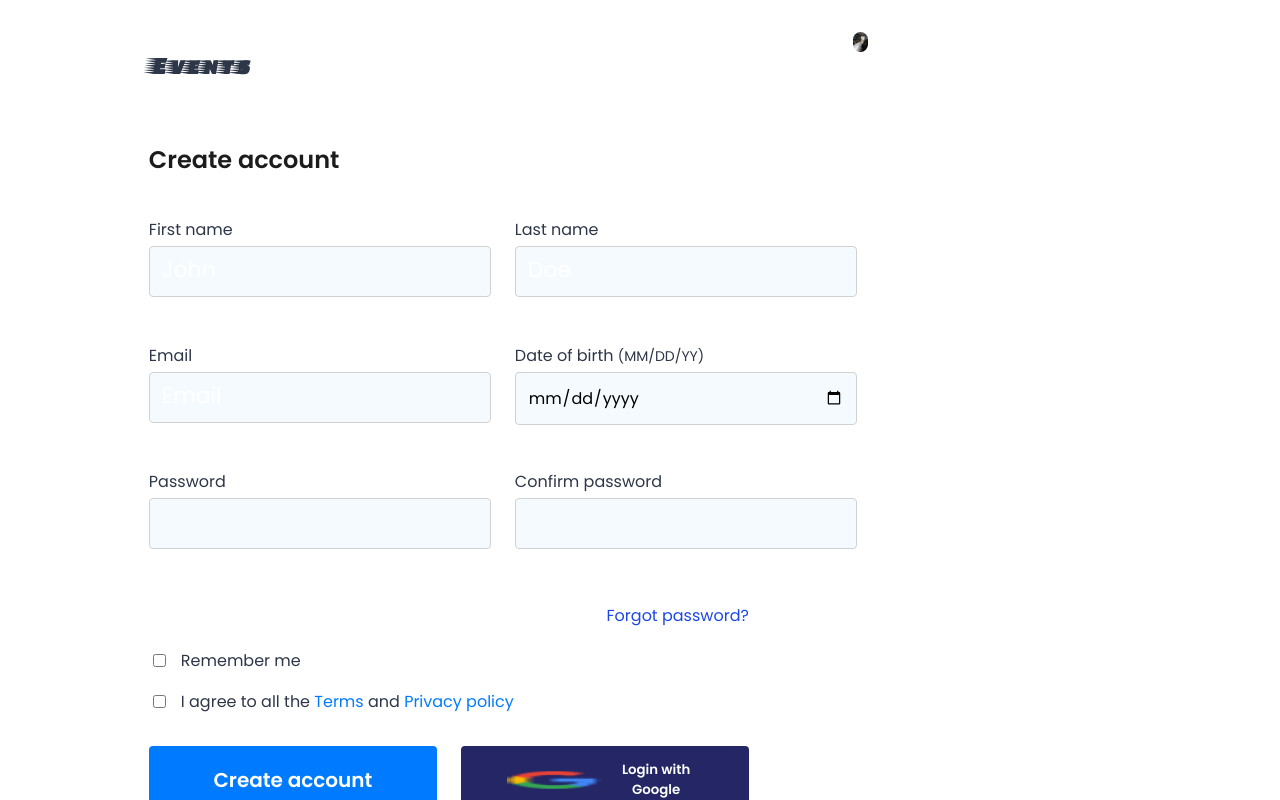
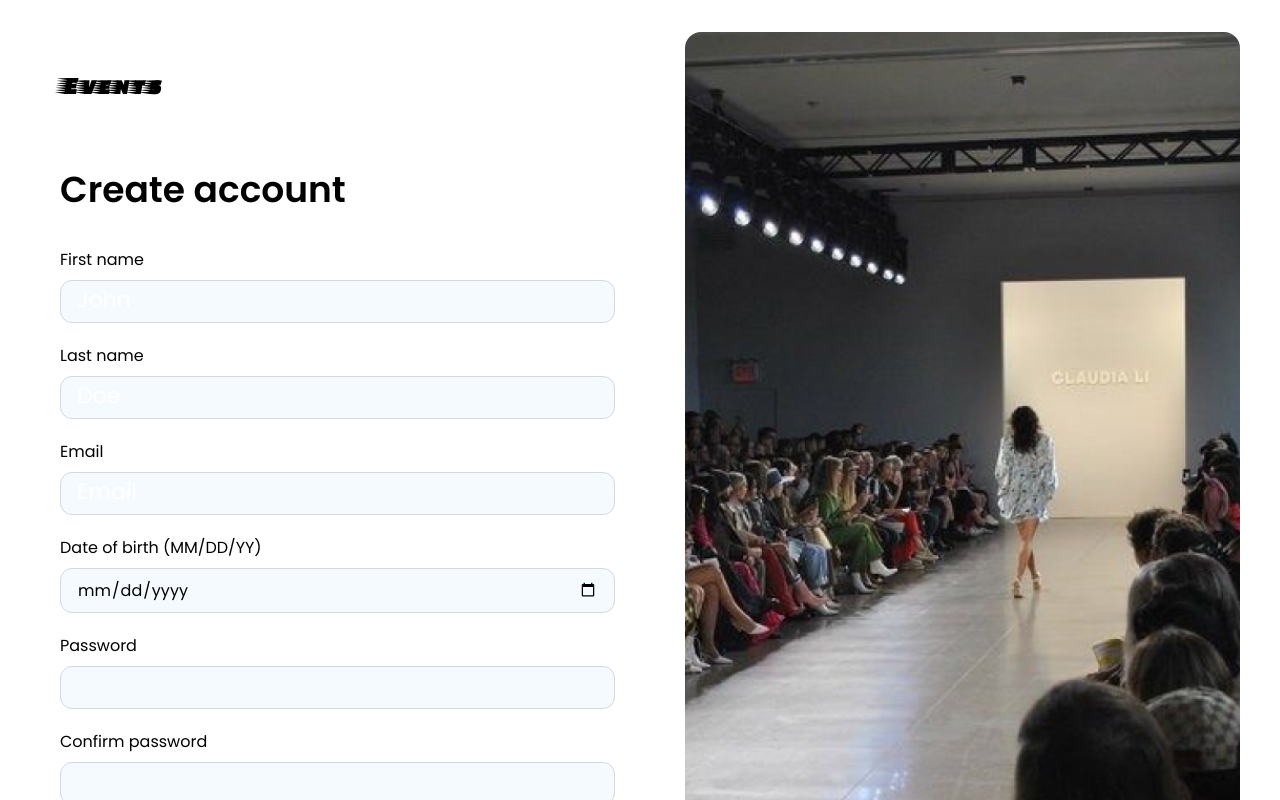
Before and after one commit to APHOMER/PhasionShow-fe, a React (Create React App) app: page /register in a window 1280 px wide. Shown: the top 800 px of the page. Built offline with nearby package versions, Linux system fonts and the light colour scheme.

Commit message:
chages: sign up, login, create-shows api work, fixed style issues in login and register pages

```diff
--- a/src/App.js
+++ b/src/App.js
@@ -19,7 +19,7 @@ const App = () => {
           <Route path="/login" element={<Login setAuthToken={setAuthToken} />} />
           <Route path="/register" element={<Register setAuthToken={setAuthToken} />} />
           <Route path="/shows/create" element={<CreateShow token={authToken} />} />
-          <Route path="/shows" element={<ShowList />} />
+          <Route path="/shows" element={<ShowList token={authToken} />} />
           <Route path="/profile" element={<UserProfile token={authToken} />} />
           <Route path="/" element={<Landing/>} />
         </Routes>
--- a/src/components/Auth/Login.js
+++ b/src/components/Auth/Login.js
@@ -1,7 +1,7 @@
 // src/components/Auth/Login.js
 
 import React, { useState } from 'react';
-import { Link } from 'react-router-dom';
+import { Link, useNavigate } from 'react-router-dom';
 
 import { login } from '../../utils/api';
 
@@ -9,6 +9,7 @@ import "../../styles/login.css";
 
 
 const Login = ({ setAuthToken }) => {
+  const navigate = useNavigate()
 
   const [formInputs, setFormInputs] = useState({
     "email": "",
@@ -25,8 +26,12 @@ const Login = ({ setAuthToken }) => {
   const handleSubmit = async (e) => {
     e.preventDefault();
     try {
-      const { data } = await login({ email: formInputs.email, password: formInputs.password });
-      setAuthToken(data.token);
+      const data = {email:formInputs.email, password:formInputs.password}
+      let retro = (await login(data)).data
+      console.log({HEREEEE: retro})
+      setAuthToken(retro.token);
+      sessionStorage.setItem("token", retro.token)
+      navigate("/")
     } catch (err) {
       console.error(err);
     }
--- a/src/components/Auth/Register.js
+++ b/src/components/Auth/Register.js
@@ -2,11 +2,12 @@
 
 import React, { useState } from 'react';
 import { register } from '../../utils/api';
-import { Link } from 'react-router-dom';
+import { Link, useNavigate } from 'react-router-dom';
 
-import "../../styles/register.css";
+import "../../styles/login.css";
 
 const Register = ({ setAuthToken }) => {
+  const navigate = useNavigate()
 
   const [formInputs, setFormInputs] = useState({
     "firstName": "",
@@ -30,11 +31,18 @@ const Register = ({ setAuthToken }) => {
   const handleSubmit = async (e) => {
 
     const { name, email, password } = formInputs;
+    const body = {
+      name: formInputs.firstName + " " + formInputs.lastName,
+      email: formInputs.email,
+      password: formInputs.password,
+      confirmPassword: formInputs.confirmPassword
+    }
 
     e.preventDefault();
     try {
-      const { data } = await register({ name, email, password });
+      const { data } = await register(body);
       setAuthToken(data.token);
+      navigate("/")
     } catch (err) {
       console.error(err);
     }
@@ -42,13 +50,17 @@ const Register = ({ setAuthToken }) => {
 
   return (
     <main>
-      <div className="form-wrapper">
-        <section className="form-section">
+      <div className="page-wrapper">
+        <section className="page-content">
           <header>
             <h1>Events</h1>
-            <h2 className="form-title">Create account</h2>
           </header>
-          <form onSubmit={handleSubmit}>
+          <main>
+            <div className='form-wrapper'>
+              <header className='form-header'>
+                <h2>Create account</h2>
+              </header>
+              <form className='form' onSubmit={handleSubmit}>
                 <div className="form-inputs">
                   <div className="input-wrapper">
                     <label htmlFor="first-name">First name</label>
@@ -149,14 +161,15 @@ const Register = ({ setAuthToken }) => {
                   </label>
                 </div>
 
-            <div className="form-btns">
                 <button
                   type="submit"
                   className="submit-btn"
                 >Create account</button>
+
+                <div className="form-login-options">
                   <button
                     type="button"
-                className="google-login-btn"
+                    className="external-login-btn"
                   >
                     <figure>
                       <img
@@ -168,6 +181,8 @@ const Register = ({ setAuthToken }) => {
                   </button>
                 </div>
               </form>
+            </div>
+          </main>
 
           <p className="login-text">Don&apos;t have an account? <Link to="/login">Log in</Link></p>
         </section>
--- a/src/components/Shows/CreateShow.js
+++ b/src/components/Shows/CreateShow.js
@@ -13,7 +13,19 @@ const CreateShow = ({ token }) => {
   const handleSubmit = async (e) => {
     e.preventDefault();
     try {
-      await createShow({ title, description, date, ticketsAvailable, price }, token);
+      const data = {
+        showName: title,
+        //Ticket type can be "Early Bird", "Regular", "VIP", "VVIP"
+        ticketType: "Regular",
+        showLocation: "Akoka",
+        address: "Lagos",
+        price,
+        priceDiscount: 0,
+        description
+      }
+
+      const res = createShow(data, token)
+      console.log(res)
       // Optionally reset form fields
     } catch (err) {
       console.error(err);
@@ -24,8 +36,8 @@ const CreateShow = ({ token }) => {
     <form onSubmit={handleSubmit}>
       <input type="text" value={title} onChange={(e) => setTitle(e.target.value)} placeholder="Title" required />
       <input type="text" value={description} onChange={(e) => setDescription(e.target.value)} placeholder="Description" required />
-      <input type="date" value={date} onChange={(e) => setDate(e.target.value)} placeholder="Date" required />
-      <input type="number" value={ticketsAvailable} onChange={(e) => setTicketsAvailable(e.target.value)} placeholder="Tickets Available" required />
+      {/* <input type="date" value={date} onChange={(e) => setDate(e.target.value)} placeholder="Date" required /> */}
+      {/* <input type="number" value={ticketsAvailable} onChange={(e) => setTicketsAvailable(e.target.value)} placeholder="Tickets Available" required /> */}
       <input type="number" value={price} onChange={(e) => setPrice(e.target.value)} placeholder="Price" required />
       <button type="submit">Create Show</button>
     </form>
--- a/src/components/main.css
+++ b/src/components/main.css
@@ -44,6 +44,9 @@ img {
 }
 
 .login-btn {
+    display: flex;
+    justify-content: center;
+    align-items: center;
     width: 101px;
     height: 41px;
     background: none;
--- a/src/components/main.js
+++ b/src/components/main.js
@@ -1,4 +1,5 @@
 import './main.css'
+import { Link } from 'react-router-dom'
 // import Events from 'events.png'
 
 export default function Landing () {
@@ -13,7 +14,7 @@ export default function Landing () {
                     <p>Schedule</p>
                     <p>Ticket</p>
                     <p>Contact</p>
-                    <button className='login-btn'>Login</button>
+                    <Link to="/login" className='login-btn'>Login</Link>
                 </div>
             </div>
             <div className='slide-show-ctn'>
--- a/src/styles/login.css
+++ b/src/styles/login.css
@@ -16,27 +16,32 @@ a {
 }
 
 .page-wrapper {
-    align-items: center;
-    column-gap: calc(2rem + 5vw);
+    justify-content: space-between;
+    column-gap: 50px;
     display: flex;
-    flex-direction: column;
+    flex-direction: row;
     row-gap: 2rem;
-    margin: 2em 5%;
+    margin: 2em auto;
+    max-width: 1200px;
+}
+
+.page-content, .banner-image{
+    flex: 1;
+}
+
+.page-content{
+    padding: 20px;
 }
 
 .banner-image {
     border-radius: 1rem;
     object-fit: cover;
-    max-width: 500px;
+    height: auto;
 }
 
 .form-header {
     font-size: 1.5rem;
     font-weight: 700;
-}
-
-.form-wrapper {
-    max-width: 456px;
 }
 
 .form {
@@ -73,6 +78,7 @@ a {
     cursor: pointer;
     font-size: 1.25rem;
     padding: 1rem;
+    margin: 10px auto;
     width: 100%;
 }
 
@@ -103,6 +109,7 @@ a {
     border-radius: 0.75rem;
     display: flex;
     justify-content: center;
+    align-items: center;
     margin-bottom: 1.5rem;
     padding: 0.5rem;
     text-align: center;
@@ -114,13 +121,19 @@ a {
     display: flex;
     flex-wrap: wrap;
     justify-content: center;
+    align-items: center;
     gap: 1.25rem;
+    width: auto;
 }
 
 .external-login-btn figcaption {
     color: hsl(228, 28%, 27%);
     font-size: 1rem;
     white-space: nowrap;
+}
+
+.external-login-btn img{
+    width: auto;
 }
 
 .bottom-text {
@@ -134,20 +147,16 @@ a {
     color: hsl(227, 82%, 51%);
 }
 
-.page-wrapper > * {
-    width: 100%;
-}
-
-@media (min-width: 768px) {
+@media (max-width: 768px) {
     .page-wrapper {
         align-items: stretch;
         flex-direction: row;
-        justify-content: flex-end;
+        justify-content: center;
+        margin: 2em auto;
     }
 
-    .page-content,
-    .banner-image {
-        flex: 1 1 0px;
+    .banner-image{
+        display: none;
     }
 
     .page-content {
--- a/src/styles/register.css
+++ /dev/null
@@ -1,123 +0,0 @@
-* {
-    font-family: "Poppins", sans-serif;
-}
-
-main {
-    margin: 0 5%;
-}
-
-h1 {
-    font-family: "Faster One", system-ui;
-    margin-bottom: 4rem;
-}
-
-a {
-    color: hsl(211, 100%, 50%);
-    text-decoration: none;
-}
-
-.form-wrapper {
-    column-gap: calc(2.5rem + 5vw);
-    display: flex;
-    flex-direction: column;
-    margin: 2em auto;
-    row-gap: 2rem;
-}
-
-.form-section {
-    color: hsl(218, 23%, 23%);
-    max-width: 600px;
-}
-
-.form-title {
-    color: hsl(0, 0%, 11%);
-    margin-bottom: 2.5rem;
-    font-weight: 700;
-}
-
-.form-inputs,
-.form-btns {
-    display: grid;
-    gap: 1.5rem;
-    grid-auto-rows: 1fr;
-    margin-bottom: 2rem;
-}
-
-.form-btns {
-    margin-top: 2rem;
-}
-
-.input-wrapper {
-    display: flex;
-    flex-direction: column;
-    gap: 0.25rem;
-}
-
-.input-wrapper input {
-    border: 1px solid hsl(0, 0%, 82%);
-    border-radius: 0.25rem;
-    padding: 0.75rem;
-}
-
-.date-format {
-    font-size: 0.875rem;
-}
-
-.submit-btn,
-.google-login-btn {
-    border: none;
-    border-radius: 0.25rem;
-    color: hsl(0, 0%, 100%);
-    cursor: pointer;
-    font-weight: 600;
-}
-
-.submit-btn {
-    background-color: hsl(211, 100%, 50%);
-}
-
-.google-login-btn {
-    background-color: hsl(239, 47%, 27%);
-}
-
-.google-login-btn figure {
-    align-items: center;
-    display: flex;
-    gap: 0.5rem;
-    justify-content: center;
-}
-
-.forgot-password-link {
-    display: block;
-    text-align: right;
-}
-
-.checkbox-wrapper {
-    display: flex;
-    gap: 0.75rem;
-    margin-bottom: 1rem;
-}
-
-.login-text {
-    text-align: center;
-}
-
-.banner-image {
-    border-radius: 1rem;
-    object-fit: cover;
-    max-width: 500px;
-    width: 100%;
-}
-
-
-@media (min-width: 768px) {
-    .form-wrapper {
-        flex-direction: row;
-        justify-content: flex-end;
-    }
-
-    .form-inputs,
-    .form-btns {
-        grid-template-columns: repeat(2, 1fr);
-    }
-}
```
Also changed, not shown: src/components/Shows/ShowList.js (+5 -2 lines), src/utils/api.js (+7 -5 lines), 1 other file (tests, documents, lock files or other folders). Lines whose indentation alone changed are shown as unchanged.
